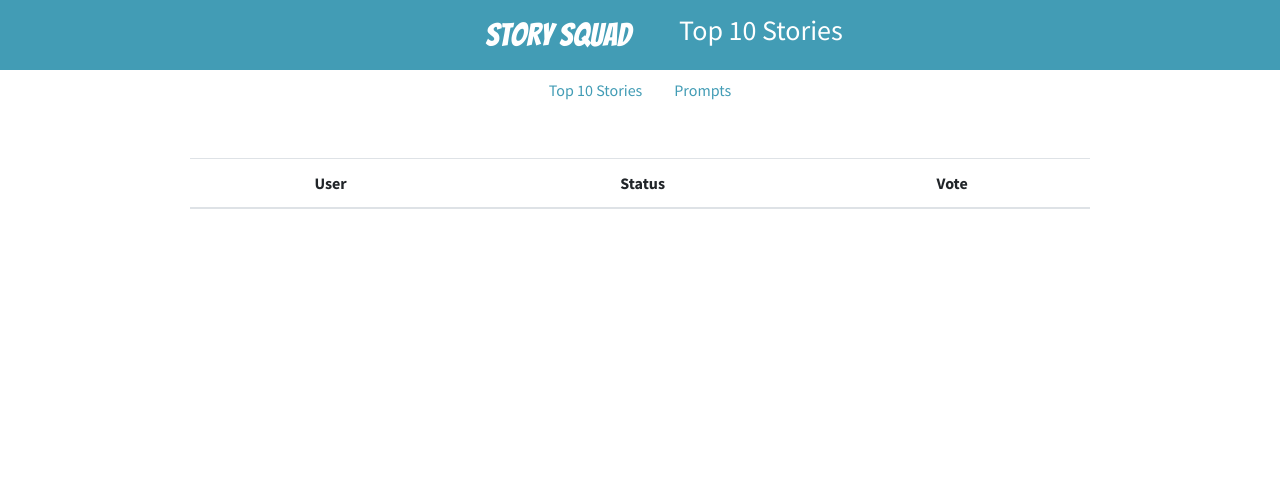
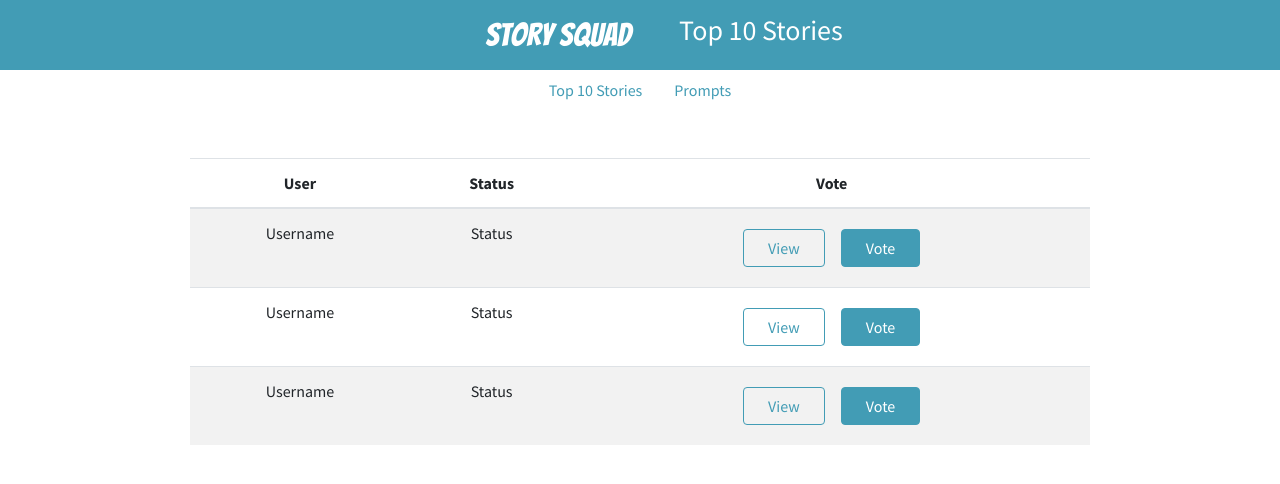
Before and after one commit to ss-mvp/ss-admin, a React (Create React App) app: page /topten in a window 1280 px wide. Shown: the top 484 px of the page. Built offline with nearby package versions, Linux system fonts and the light colour scheme.

Commit message:
added Story Modal

```diff
--- /dev/null
+++ b/src/components/topten/StoryModal.jsx
@@ -0,0 +1,20 @@
+import React from 'react'
+
+export default function StoryModal() {
+    return (
+        <>
+        <div className="modal fade" id="storyModal" tabindex="-1" role="dialog" aria-hidden="true">
+            <div class="modal-dialog modal-dialog-centered">
+                <div class="modal-content">
+                    <div className="title bg-primary text-white">
+                        <h4 className="p-3">Story</h4>
+                    </div>
+                    <div className="modal-body">
+                        YEET
+                    </div>
+                </div>
+            </div>
+        </div>
+        </>
+    )
+}
--- a/src/components/topten/TopTenBar.jsx
+++ b/src/components/topten/TopTenBar.jsx
@@ -1,13 +1,15 @@
 import React from 'react'
+import StoryModal from './StoryModal'
 
 export function TopTenBar(props) {
     return (
         <>
             <tr>
-                <td>username</td>
+                <td>Username</td>
                 <td>Status</td>
                 <td>
-                    <button className="btn btn-outline-primary m-2 px-4">View</button>
+                    <button className="btn btn-outline-primary m-2 px-4" data-toggle="modal" data-target="#storyModal">View</button>
+                    <StoryModal />
                     <button className="btn btn-primary m-2 px-4">Vote</button>
                 </td>
             </tr>
--- a/src/components/topten/index.jsx
+++ b/src/components/topten/index.jsx
@@ -9,6 +9,9 @@ export function TopTenStories() {
                 <table className="table table-striped table-hover">
                     <TopTenHeader />
                     <tbody>
+                        {
+                            [1,2,3].map(el => <TopTenBar />)
+                        }
                     </tbody>
                 </table>
             </section>
```
Also changed, not shown: src/components/prompts/AddPrompt.jsx (indentation only).
